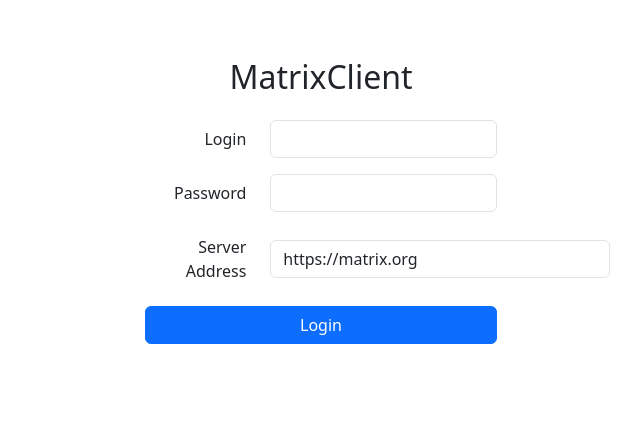
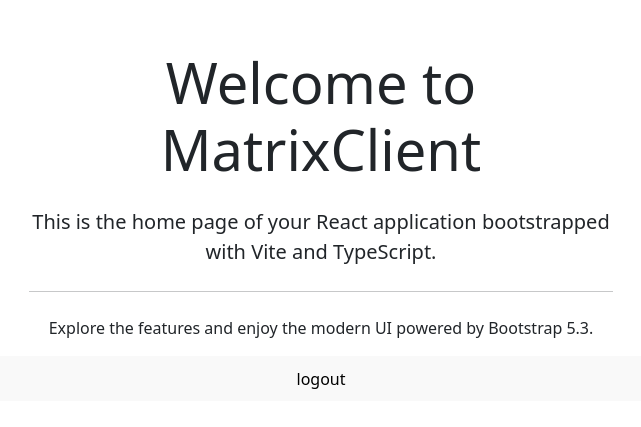
Before and after one commit to wisniewski-patryk/MatrixClient, a React (Vite) app: page / in a window 1280 px wide. Shown: the part 199-626 px from the top of the page, without its empty margins (319-960 px from the left). Built offline with nearby package versions, Linux system fonts and the light colour scheme.

Commit message:
feat: implement routing with RouterComponent and update App component

```diff
--- a/package.json
+++ b/package.json
@@ -12,7 +12,8 @@
   "dependencies": {
     "bootstrap": "^5.3.0",
     "react": "^19.1.0",
-    "react-dom": "^19.1.0"
+    "react-dom": "^19.1.0",
+    "react-router-dom": "^7.6.2"
   },
   "devDependencies": {
     "@eslint/js": "^9.25.0",
--- a/src/App.tsx
+++ b/src/App.tsx
@@ -1,11 +1,9 @@
 import './App.css';
-import LoginPage from './pages/login.page';
+import RouterComponent from './Router';
 
 function App() {
 	return (
-		<>
-			<LoginPage />
-		</>
+		<RouterComponent/>
 	);
 }
 
--- /dev/null
+++ b/src/Router.tsx
@@ -0,0 +1,15 @@
+import type { FC } from 'react';
+import { BrowserRouter, Routes, Route } from 'react-router-dom';
+import LoginPage from './pages/login.page';
+import HomePage from './pages/home.page';
+
+const RouterComponent: FC = () => (
+	<BrowserRouter>
+		<Routes>
+			<Route path="/" element={<HomePage />} />
+			<Route path="/login" element={<LoginPage />} />
+		</Routes>
+	</BrowserRouter>
+);
+
+export default RouterComponent;
```
Also changed, not shown: 1 other file (tests, documents, lock files or other folders).
